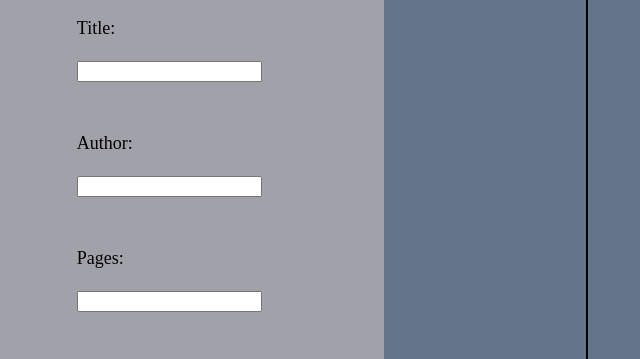
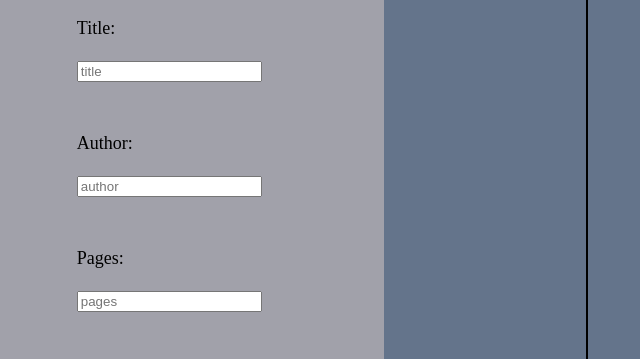
Before and after one commit to twalkom23/Library, a plain HTML site: page index.html in a window 1280 px wide. Shown: the part 142-501 px from the top of the page, 0-640 px from the left. Drawn offline with Linux system fonts and the light colour scheme.

Commit message:
Finalised the form with required and placeholders

```diff
--- a/index.html
+++ b/index.html
@@ -14,21 +14,21 @@
         <form id="libForm">
             <div class="titleForm">
                 <label for="titleForm">Title: </label><br><br>
-                <input type="text" id="titleForm" name="title">
+                <input type="text" id="titleForm" name="title" required placeholder="title">
             </div>
             <div class="authorForm">
                 <label for="authorForm">Author: </label><br><br>
-                <input type="text" id="authorForm" name="author">
+                <input type="text" id="authorForm" name="author" required placeholder="author">
             </div>
             <div class="pagesForm">
                 <label for="pagesForm">Pages: </label><br><br>
-                <input type="number" id="pagesForm" name="pages">
+                <input type="number" id="pagesForm" name="pages" required placeholder="pages">
             </div>
             <div class="readForm">Read: <br><br>
                 <label for="yes">Yes</label>
-                <input type="radio"  id="yes" name="yesOrNo" value="Yes">
+                <input type="radio"  id="yes" name="yesOrNo" value="Yes" required>
                 <label for="no">No</label>
-                <input type="radio" id="no" name="yesOrNo" value="No">
+                <input type="radio" id="no" name="yesOrNo" value="No" required>
             </div>
             <button class="submit" type="submit" >Submit</button>
         </form>
```
